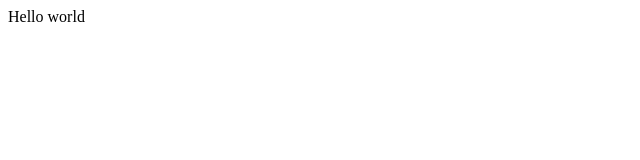
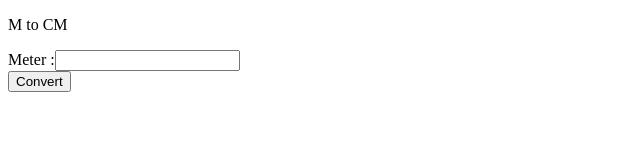
Before and after one commit to jeriferdiano/RepoRepo, a plain HTML site: page index.html in a window 1280 px wide. Shown: the whole page, without its empty margins (0-640 px from the left). Drawn offline with Linux system fonts and the light colour scheme.

Commit message:
menambah convert m to cm

```diff
--- a/index.html
+++ b/index.html
@@ -7,6 +7,17 @@
         <meta name="viewport" content="width=device-width, initial-scale=1.0">
     </head>
     <body>
-        <div>Hello world</div>
+        <p>M to CM</p>
+        Meter :<input type="number" name="meter" id="meter"> <br>
+        <button onclick="convert()">Convert</button>
+
+        <h5 id="cm"></h5>
+        <script>
+            function convert(){
+                var meter = document.getElementById('meter').value;
+                var cm = parseInt(meter) * 100;
+                document.getElementById('cm').innerHTML=cm+" CM"
+            }
+        </script>
     </body>
 </html>
```
